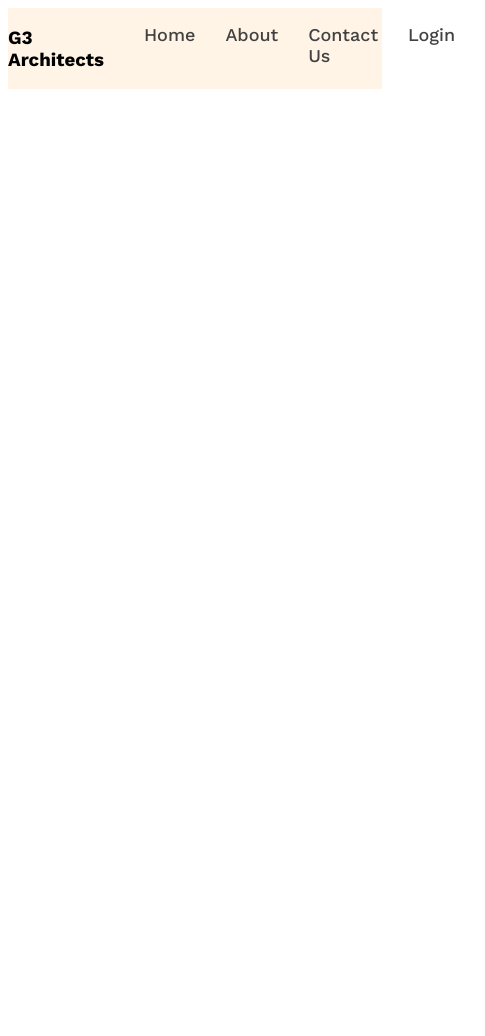
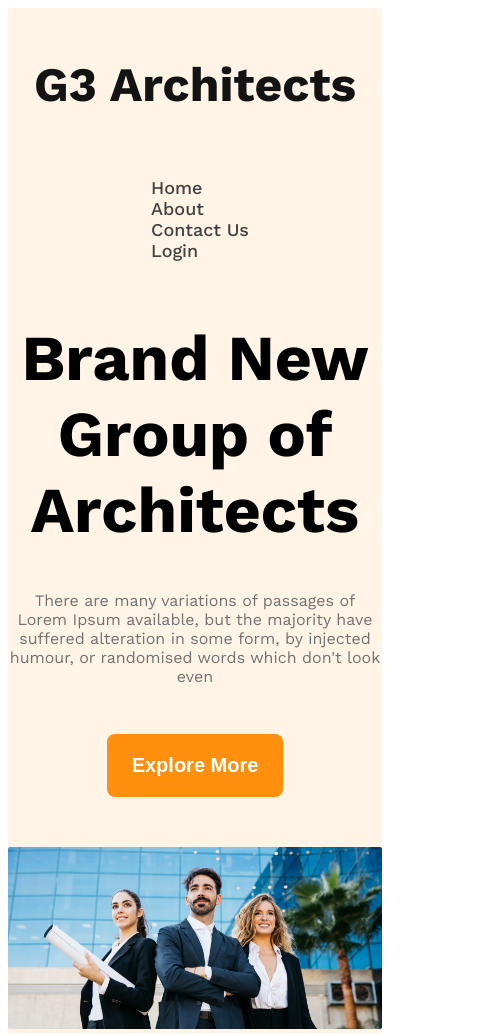
Before and after one commit to Biswa-Mitra-Barua/g3-architect-website, a plain HTML site: page index.html in a window 390 px wide. Shown: the whole page, 485 px wide, since content can reach past the window. Before the commit the page ends 844 px from the top, so only its background shows below. Drawn offline with nearby package versions, Linux system fonts and the light colour scheme.

Commit message:
added and made header section responsive

```diff
--- a/index.html
+++ b/index.html
@@ -1,15 +1,17 @@
 <!DOCTYPE html>
 <html lang="en">
+
 <head>
     <meta charset="UTF-8">
     <meta name="viewport" content="width=device-width, initial-scale=1.0">
     <title>G3 Architects</title>
     <link rel="stylesheet" href="styles/architects.css">
 </head>
+
 <body class="work-sans-font">
     <header class="bg-light">
         <nav class="navbar display-flex">
-            <h3 class="brand">G3 Architects</h3>
+            <h3 class="brand text-black">G3 Architects</h3>
             <ul class="nav-links display-flex">
                 <li class="nav-item"><a href="" class="nav-link text-gray">Home </a></li>
                 <li class="nav-item"><a href="" class="nav-link text-gray">About </a></li>
@@ -18,7 +20,12 @@
             </ul>
         </nav>
         <div class="banner">
-
+            <div class="banner-content">
+                <h1 class="banner-title">Brand New <br> Group of Architects </h1>
+                <p class="banner-description text-light-gray">There are many variations of passages of Lorem Ipsum available, but the majority have suffered alteration in some form, by injected humour, or randomised words which don't look even</p>
+                <button class="btn-primary">Explore More</button>
+            </div>
+            <img class="banner-image" src="images/banner.png" alt="">
         </div>
     </header>
     <main>
@@ -28,4 +35,5 @@
 
     </footer>
 </body>
+
 </html>
--- a/styles/architects.css
+++ b/styles/architects.css
@@ -8,42 +8,92 @@
 }
 
 /* shared styles */
-.display-flex{
+.display-flex {
   display: flex;
 }
 
-
+.btn-primary {
+  border-radius: 8px;
+  background: rgb(255, 144, 14);
+  color: white;
+  padding: 20px 25px;
+  font-size: 1.25rem;
+  font-weight: 600;
+  border: none;
+  margin-top: 32px;
+}
 
 /* header styles */
-.bg-light{
+.bg-light {
   background-color: rgba(255, 144, 14, 0.1);
 }
+
 /* navbar styles */
-  .navbar{
+.navbar {
   justify-content: space-between;
+  align-items: center;
 }
-  .nav-item{
+
+.brand {
+  font-weight: 700;
+  font-size: 3rem;
+}
+
+.nav-item {
   list-style: none;
   margin-right: 30px;
 }
-  .nav-link{
+
+.nav-link {
   text-decoration: none;
   font-weight: 500;
   font-size: 18px;
 }
+
 /* dark 02 */
-  .text-gray{
+.text-gray {
   color: #424242;
 }
+
 /* dark 03 */
-  .text-light-gray{
+.text-light-gray {
   color: #727272;
 }
+
 /* dark 01 */
-  .text-black{
+.text-black {
   color: #131313;
 }
-  .navbar , .banner{
+
+.navbar,
+.banner {
   max-width: 1440px;
   margin: 0 auto;
 }
+
+/* banner content styles */
+.banner-content {
+  margin: 0 auto;
+  max-width: 850px;
+  text-align: center;
+  margin-bottom: 50px;
+}
+
+.banner-title {
+  font-size: 4rem;
+  font-weight: 700;
+}
+
+.banner-description {
+  font-size: 1rem;
+}
+.banner-image{
+  width: 100%;
+}
+
+/* responsive media query */
+@media screen and (max-width: 576px) {
+  .navbar, .nav-links{
+    flex-direction: column;
+  }
+}
```
Lines whose indentation alone changed are shown as unchanged.
